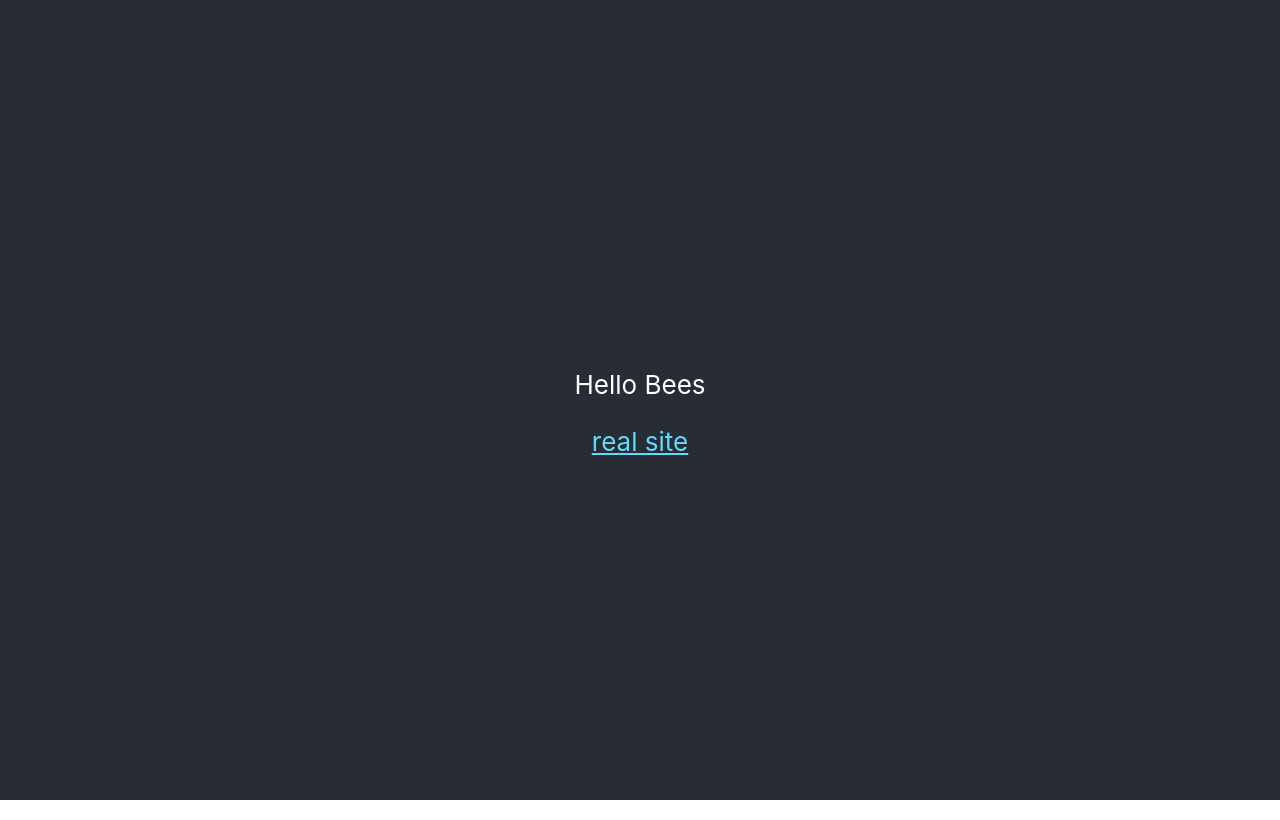
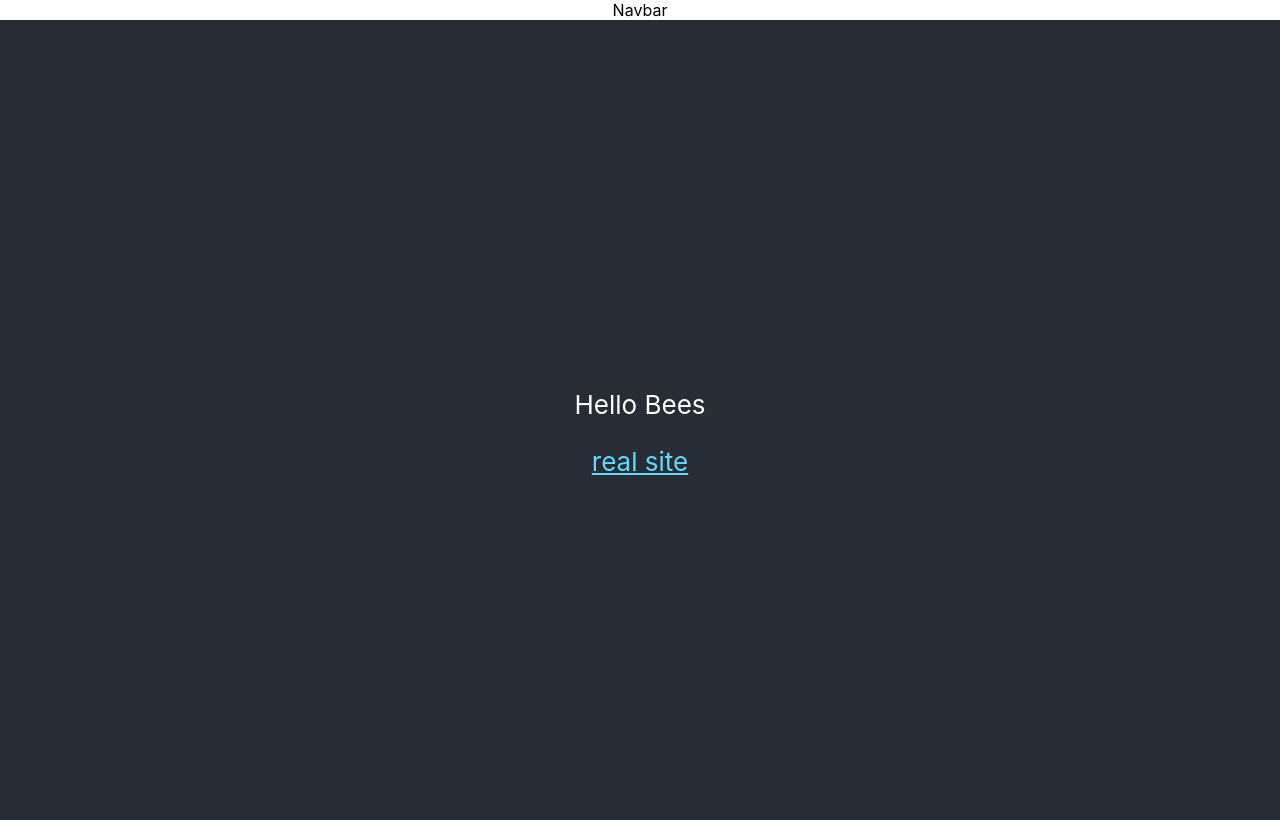
Before and after one commit to ramhagit/Bees, a React (Create React App) app in the folder path-of-honey/: page / in a window 1280 px wide. Built offline with nearby package versions, Linux system fonts and the light colour scheme.

Commit message:
Navbar component added

```diff
--- a/path-of-honey/src/App.js
+++ b/path-of-honey/src/App.js
@@ -1,13 +1,17 @@
 import React from 'react';
 import './App.css';
 import { BrowserRouter, Route } from 'react-router-dom';
+import Navbar from './components/Navbar/Navbar';
 import Home from './components/Pages/Home/Home';
 
 const App = () => {
   return (
     <div className="App">
       <BrowserRouter>
-        <Route path="/" exact component={Home} />
+        <Navbar />
+        <div className="pages">
+          <Route path="/" exact component={Home} />
+        </div>
       </BrowserRouter>
     </div>
   );
--- /dev/null
+++ b/path-of-honey/src/components/Navbar/Navbar.js
@@ -0,0 +1,11 @@
+import React from 'react';
+import { Link } from 'react-router-dom';
+import useWidth from '../../hooks/useWidth';
+
+const Navbar = () => {
+    return (
+        <header>Navbar</header>
+    )
+}
+
+export default Navbar;
```
